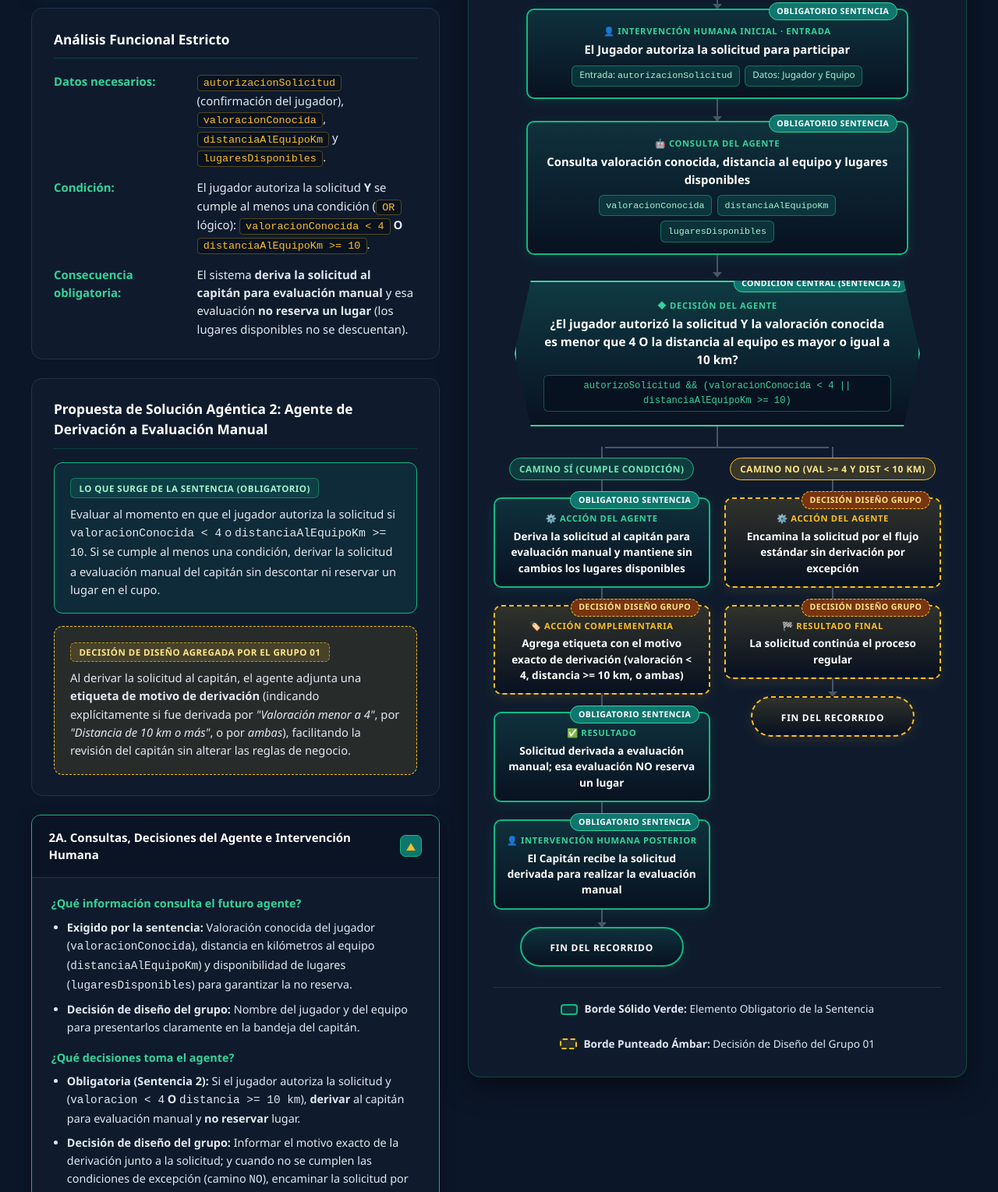
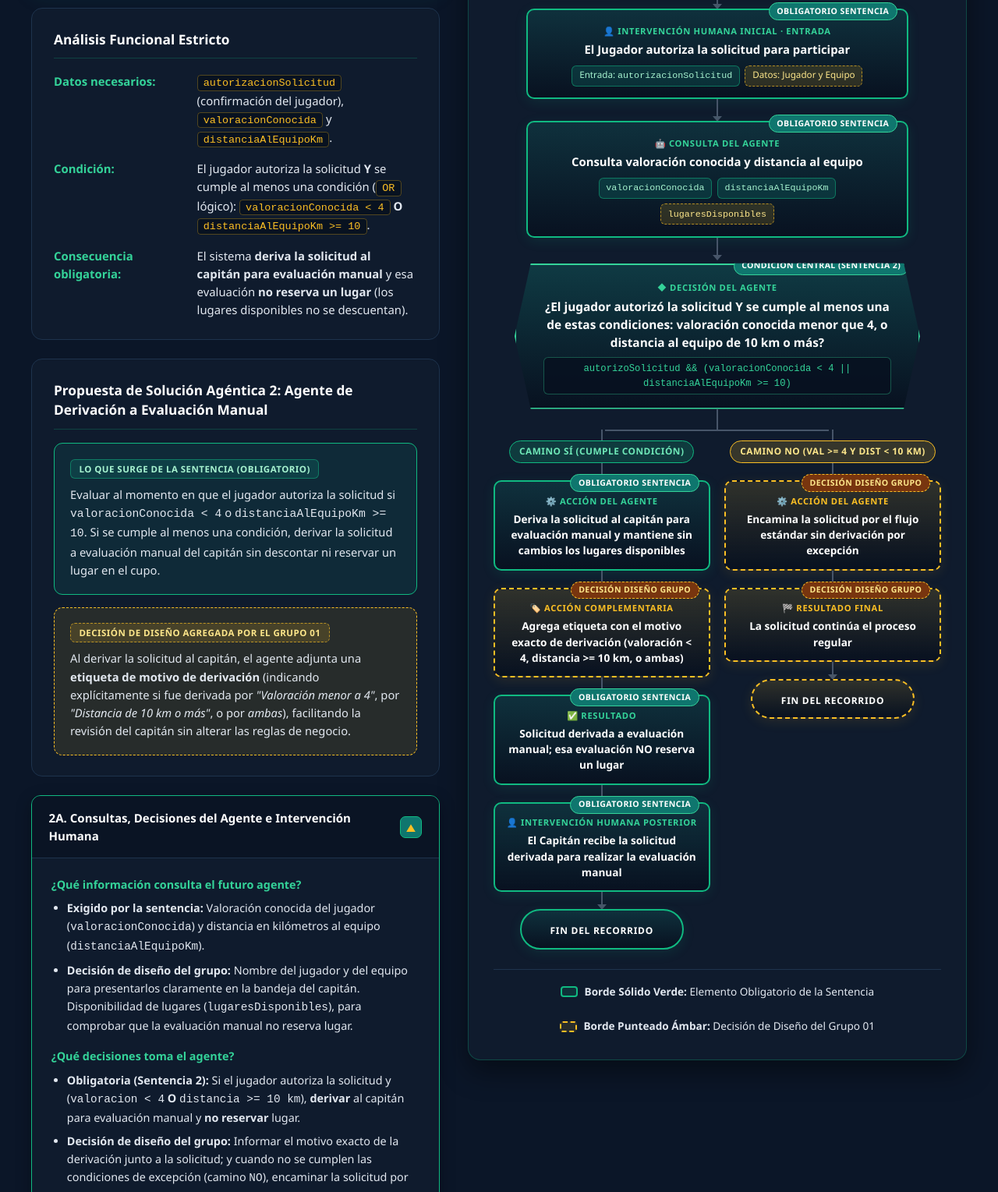
Before and after one commit to Adrilu-web/tp3-frontend-grupo1a-Convocado, a plain HTML site: page index.html in a window 1280 px wide. Shown: the part 3897-5426 px from the top of the page at 78% size. Drawn offline with Linux system fonts and the light colour scheme.

Commit message:
Aclaro la condición del Diagrama 2, corrijo etiquetas de origen y documento mi aporte

```diff
--- a/index.html
+++ b/index.html
@@ -482,7 +482,7 @@
                 <li>
                   <span class="analysis-key">Datos necesarios:</span>
                   <div class="analysis-val">
-                    <code>autorizacionSolicitud</code> (confirmación del jugador), <code>valoracionConocida</code>, <code>distanciaAlEquipoKm</code> y <code>lugaresDisponibles</code>.
+                    <code>autorizacionSolicitud</code> (confirmación del jugador), <code>valoracionConocida</code> y <code>distanciaAlEquipoKm</code>.
                   </div>
                 </li>
                 <li>
@@ -530,8 +530,8 @@
                 <div class="details-body">
                   <h4>¿Qué información consulta el futuro agente?</h4>
                   <ul>
-                    <li><strong>Exigido por la sentencia:</strong> Valoración conocida del jugador (<code>valoracionConocida</code>), distancia en kilómetros al equipo (<code>distanciaAlEquipoKm</code>) y disponibilidad de lugares (<code>lugaresDisponibles</code>) para garantizar la no reserva.</li>
-                    <li><strong>Decisión de diseño del grupo:</strong> Nombre del jugador y del equipo para presentarlos claramente en la bandeja del capitán.</li>
+                    <li><strong>Exigido por la sentencia:</strong> Valoración conocida del jugador (<code>valoracionConocida</code>) y distancia en kilómetros al equipo (<code>distanciaAlEquipoKm</code>).</li>
+                    <li><strong>Decisión de diseño del grupo:</strong> Nombre del jugador y del equipo para presentarlos claramente en la bandeja del capitán. Disponibilidad de lugares (<code>lugaresDisponibles</code>), para comprobar que la evaluación manual no reserva lugar.</li>
                   </ul>
 
                   <h4>¿Qué decisiones toma el agente?</h4>
@@ -572,7 +572,7 @@
                         <td><span class="table-badge badge-mandatory">Obligatorio Sentencia</span></td>
                       </tr>
                       <tr>
-                        <td>Decisión: <em>“¿El jugador autorizó la solicitud Y la valoración conocida es menor que 4 O la distancia al equipo es mayor o igual a 10 km?”</em></td>
+                        <td>Decisión: <em>“¿El jugador autorizó la solicitud Y se cumple al menos una de estas condiciones: valoración conocida menor que 4, o distancia al equipo de 10 km o más?”</em></td>
                         <td><span class="table-badge badge-mandatory">Obligatorio Sentencia</span></td>
                       </tr>
                       <tr>
@@ -635,7 +635,7 @@
                   <div class="node-title">El Jugador autoriza la solicitud para participar</div>
                   <div class="node-meta">
                     <span class="meta-pill pill-mandatory">Entrada: <code>autorizacionSolicitud</code></span>
-                    <span class="meta-pill pill-mandatory">Datos: Jugador y Equipo</span>
+                    <span class="meta-pill pill-design">Datos: Jugador y Equipo</span>
                   </div>
                 </div>
 
@@ -645,11 +645,11 @@
                 <div class="node node-agent-query node-mandatory">
                   <span class="node-origin-badge badge-mandatory">Obligatorio Sentencia</span>
                   <div class="node-type">🤖 CONSULTA DEL AGENTE</div>
-                  <div class="node-title">Consulta valoración conocida, distancia al equipo y lugares disponibles</div>
+                  <div class="node-title">Consulta valoración conocida y distancia al equipo</div>
                   <div class="node-meta">
                     <span class="meta-pill pill-mandatory"><code>valoracionConocida</code></span>
                     <span class="meta-pill pill-mandatory"><code>distanciaAlEquipoKm</code></span>
-                    <span class="meta-pill pill-mandatory"><code>lugaresDisponibles</code></span>
+                    <span class="meta-pill pill-design"><code>lugaresDisponibles</code></span>
                   </div>
                 </div>
 
@@ -661,7 +661,7 @@
                     <span class="node-origin-badge badge-mandatory">Condición Central (Sentencia 2)</span>
                     <div class="node-type">◆ DECISIÓN DEL AGENTE</div>
                     <div class="node-question">
-                      ¿El jugador autorizó la solicitud Y la valoración conocida es menor que 4 O la distancia al equipo es mayor o igual a 10 km?
+                      ¿El jugador autorizó la solicitud Y se cumple al menos una de estas condiciones: valoración conocida menor que 4, o distancia al equipo de 10 km o más?
                     </div>
                     <div class="node-code"><code>autorizoSolicitud && (valoracionConocida &lt; 4 || distanciaAlEquipoKm &gt;= 10)</code></div>
                   </div>
```
Also changed, not shown: 1 other file.
